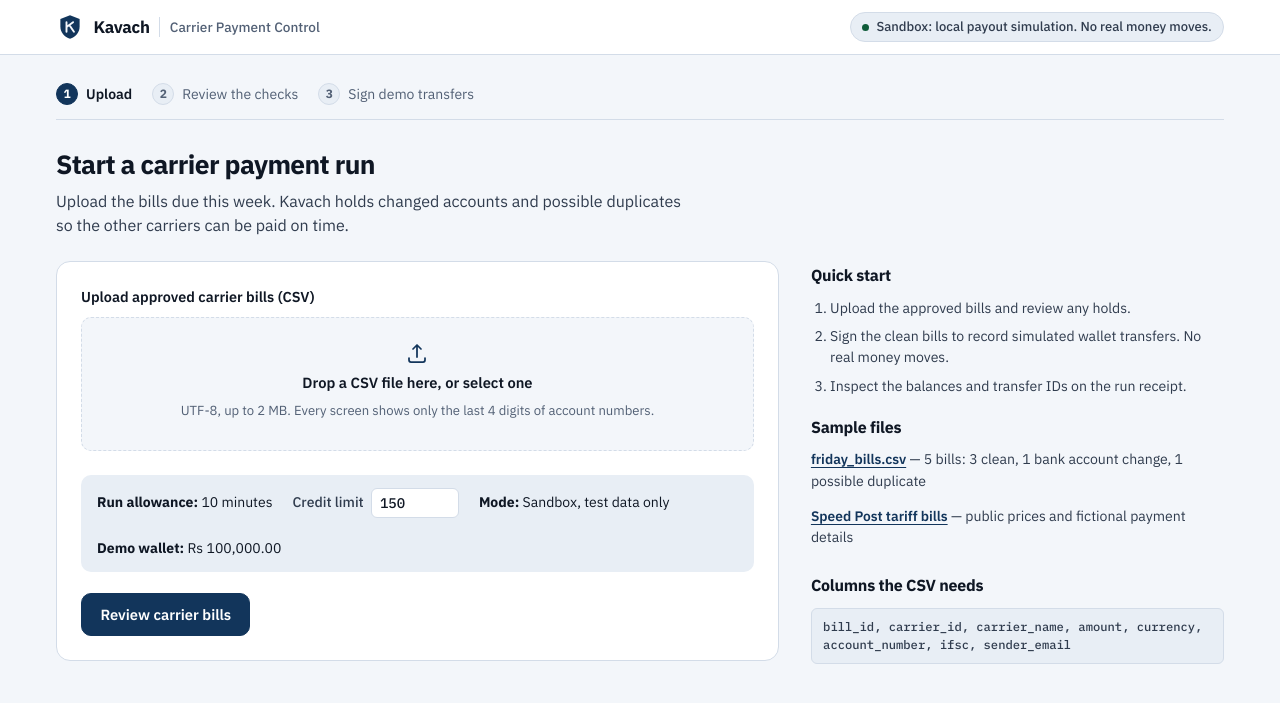
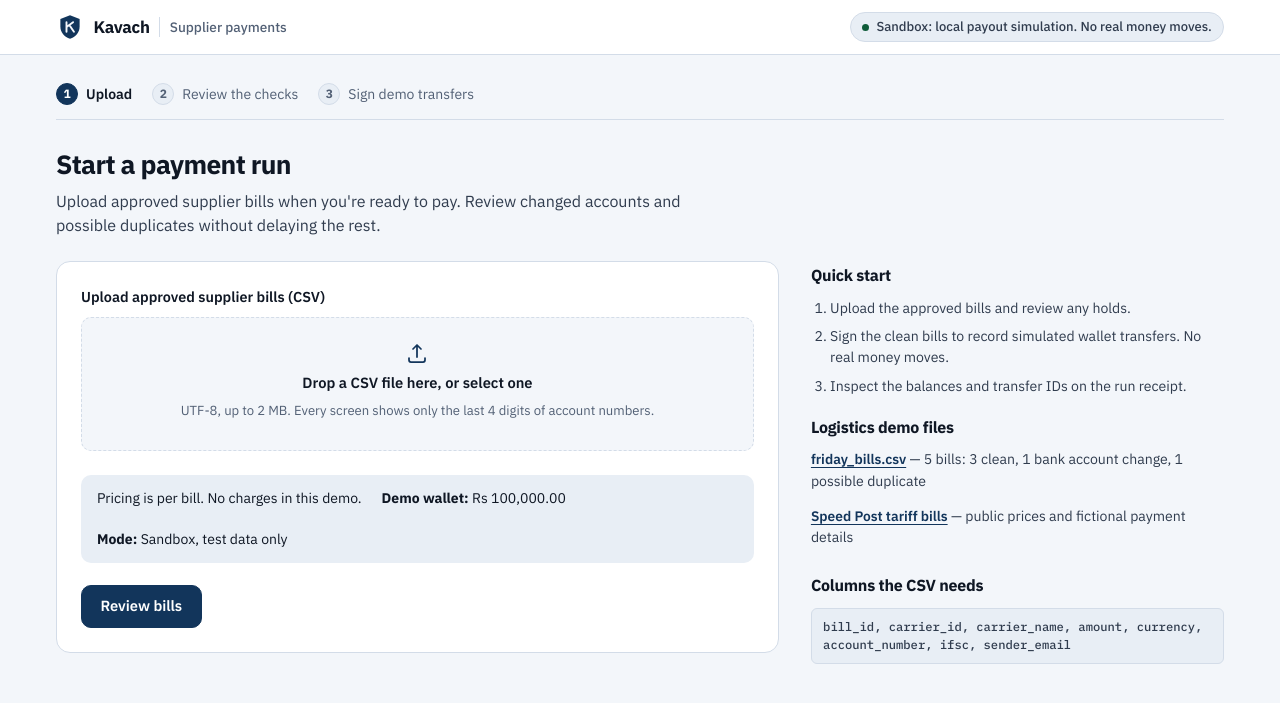
Before and after one commit to ecstaticifrit/CC-DoM, a FastAPI app: page / in a window 1280 px wide. Shown: the top 703 px of the page. Run offline with FastAPI, Linux system fonts and the light colour scheme; data that the repository does not hold is empty.

Commit message:
Hide internal metering in the supplier demo

```diff
--- a/kavach/app.py
+++ b/kavach/app.py
@@ -66,7 +66,7 @@ def create_app(db_path: Path, sources=None, today: date | None = None) -> FastAP
             return templates.TemplateResponse(request, "start.html", ctx(error=str(err)), status_code=400)
         input_hash = hashlib.sha256(data).hexdigest()
         try:
-            cap = float(run_credits) if run_credits.strip() else float(live_config["limits"]["run_credits"])
+            cap = min(float(live_config["limits"]["run_credits"]), float(run_credits)) if run_credits.strip() else float(live_config["limits"]["run_credits"])
         except ValueError:
             cap = float(live_config["limits"]["run_credits"])
         budgeted = BudgetedSources(sources, max_credits=max(0.0, cap), max_seconds=float(live_config["limits"]["run_seconds"]))
@@ -106,16 +106,10 @@ def create_app(db_path: Path, sources=None, today: date | None = None) -> FastAP
         payouts = [r for r in rows if r["payout"]]
         submitted = [r for r in payouts if r["payout"]["status"] == "submitted"]
         processed = [r for r in submitted if r["payout"]["provider_status"] == "processed"]
-        credits = sum(c["cost_credits"] for c in run["calls"])
-        rate = config["costs"]
-        allowance = {**config["limits"]}
-        if run.get("allowance_credits") is not None:
-            allowance["run_credits"] = run["allowance_credits"]
         return {
             "run_id": run["run_id"], "mode": run["mode"], "payout_mode": run["payout_mode"] or "historical",
             "sandbox": config["sandbox_label"] if run["payout_mode"] else "Historical run; no new transfers.",
             "simulated_transfers": run["transfers"],
-            "allowance": allowance,
             "counts": {k: sum(1 for r in rows if r["outcome"] == k) for k in LABELS if any(r["outcome"] == k for r in rows)},
             "ready_total": total([r for r in rows if r["outcome"] == "ready"]),
             "held_total": total(held), "held": len(held),
@@ -123,15 +117,7 @@ def create_app(db_path: Path, sources=None, today: date | None = None) -> FastAP
             "submitted_total": total(submitted), "processed_total": total(processed),
             "reconciled": 0, "reconciled_note": "Reconciliation needs a bank statement; none supplied in this run.",
             "posted": sum(1 for r in rows if r["outcome"] == "posted"),
-            "cost": {
-                "external_calls": len(run["calls"]), "crustdata_credits": round(credits, 2),
-                "usd": round(credits * rate["usd_per_credit"], 2),
-                "inr": round(credits * rate["usd_per_credit"] * rate["inr_per_usd"], 2),
-                "conversion": f"$1 = Rs {rate['inr_per_usd']} ({rate['rate_date']}); 1 credit = ${rate['usd_per_credit']}",
-                "model_spend": "None. No LLM is used: inputs are structured and rules decide.",
-                "sponsored": "Crustdata credits are hackathon-sponsored; costs shown at list price.",
-                "calls": run["calls"],
-            },
+            "live_checks": [{"adapter": c["adapter"], "status": c["status"]} for c in run["calls"]],
             "personal_data": {
                 "categories": ["carrier bank account numbers", "carrier names", "sender email addresses"] if run["mode"] == "pay_bills"
                               else ["bank statement descriptors", "vendor legal names"],
--- a/kavach/templates/base.html
+++ b/kavach/templates/base.html
@@ -19,7 +19,7 @@
           <path d="M12 10.5V21.5M12 16L19.5 10.5M15.2 13.7L20.5 21.5" stroke="#F3F6FA" stroke-width="2.2" stroke-linecap="round" stroke-linejoin="round"/>
         </svg>
         <span class="brand-name">Kavach</span>
-        <span class="brand-sub">Carrier Payment Control</span>
+        <span class="brand-sub">Supplier payments</span>
       </a>
       <span class="sandbox-pill"><span class="sandbox-dot" aria-hidden="true"></span>{{ config.sandbox_label }}</span>
     </div>
--- a/kavach/templates/start.html
+++ b/kavach/templates/start.html
@@ -6,8 +6,8 @@
   <li><span class="step-num">3</span>Sign demo transfers</li>
 </ol>
 
-<h1>Start a carrier payment run</h1>
-<p class="lead">Upload the bills due this week. Kavach holds changed accounts and possible duplicates so the other carriers can be paid on time.</p>
+<h1>Start a payment run</h1>
+<p class="lead">Upload approved supplier bills when you're ready to pay. Review changed accounts and possible duplicates without delaying the rest.</p>
 
 {% if error %}
 <div class="banner banner-err" role="alert">
@@ -19,7 +19,7 @@
 <div class="start-grid">
   <form class="start-form" method="post" action="/runs" enctype="multipart/form-data">
     <div class="field-group">
-      <span class="field-label">Upload approved carrier bills (CSV)</span>
+      <span class="field-label">Upload approved supplier bills (CSV)</span>
       <label class="dropzone">
         <svg width="24" height="24" viewBox="0 0 24 24" fill="none" stroke="#12355B" stroke-width="1.75" stroke-linecap="round" stroke-linejoin="round" aria-hidden="true"><path d="M12 16V4m0 0-4 4m4-4 4 4"/><path d="M4 17v2a2 2 0 0 0 2 2h12a2 2 0 0 0 2-2v-2"/></svg>
         <span class="dropzone-title">Drop a CSV file here, or select one</span>
@@ -30,13 +30,12 @@
     </div>
 
     <div class="allowance-row">
-      <span><strong>Run allowance:</strong> {{ config.limits.run_seconds // 60 }} minutes</span>
-      <label>Credit limit <input class="allowance-input" type="number" name="run_credits" step="0.1" min="0" value="{{ config.limits.run_credits }}"></label>
+      <span>Pricing is per bill. No charges in this demo.</span>
+      <span><strong>Demo wallet:</strong> Rs {{ demo_balance }}</span>
       <span><strong>Mode:</strong> Sandbox, test data only</span>
-      <span><strong>Demo wallet:</strong> Rs {{ demo_balance }}</span>
     </div>
 
-    <button class="btn" type="submit">Review carrier bills</button>
+    <button class="btn" type="submit">Review bills</button>
   </form>
 
   <aside class="guide">
@@ -47,7 +46,7 @@
       <li>Inspect the balances and transfer IDs on the run receipt.</li>
     </ol>
 
-    <h2>Sample files</h2>
+    <h2>Logistics demo files</h2>
     <ul class="sample-links">
       <li><a href="/samples/friday_bills.csv" download>friday_bills.csv</a> — 5 bills: 3 clean, 1 bank account change, 1 possible duplicate</li>
       <li><a href="/samples/public_tariff_bills.csv" download>Speed Post tariff bills</a> — public prices and fictional payment details</li>
```
Also changed, not shown: docs/pilot-offer.md (+4 -9 lines), kavach/templates/run.html (+3 -20 lines), tests/test_run_page.py (+2 -2 lines), tests/test_winning_features.py (+3 -4 lines), .scratch/friday-payment-run/map.md, README.md.
